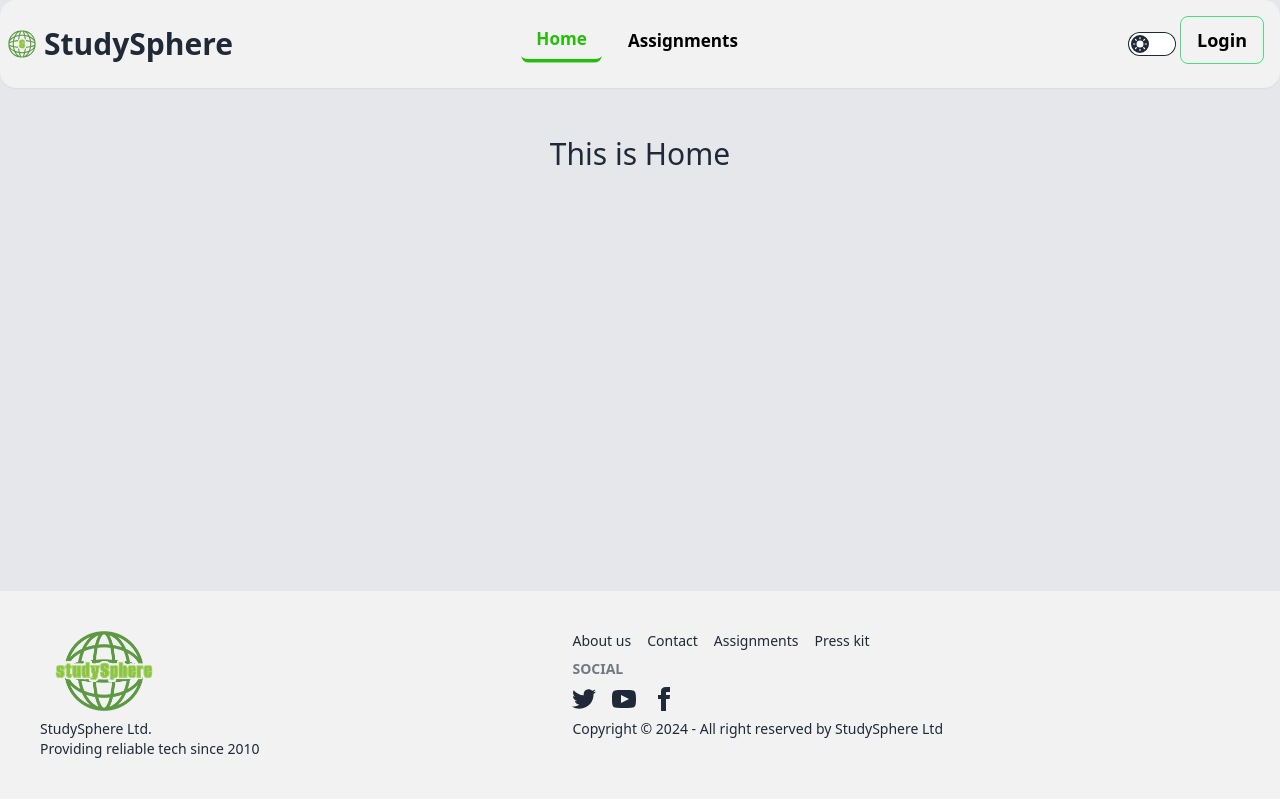
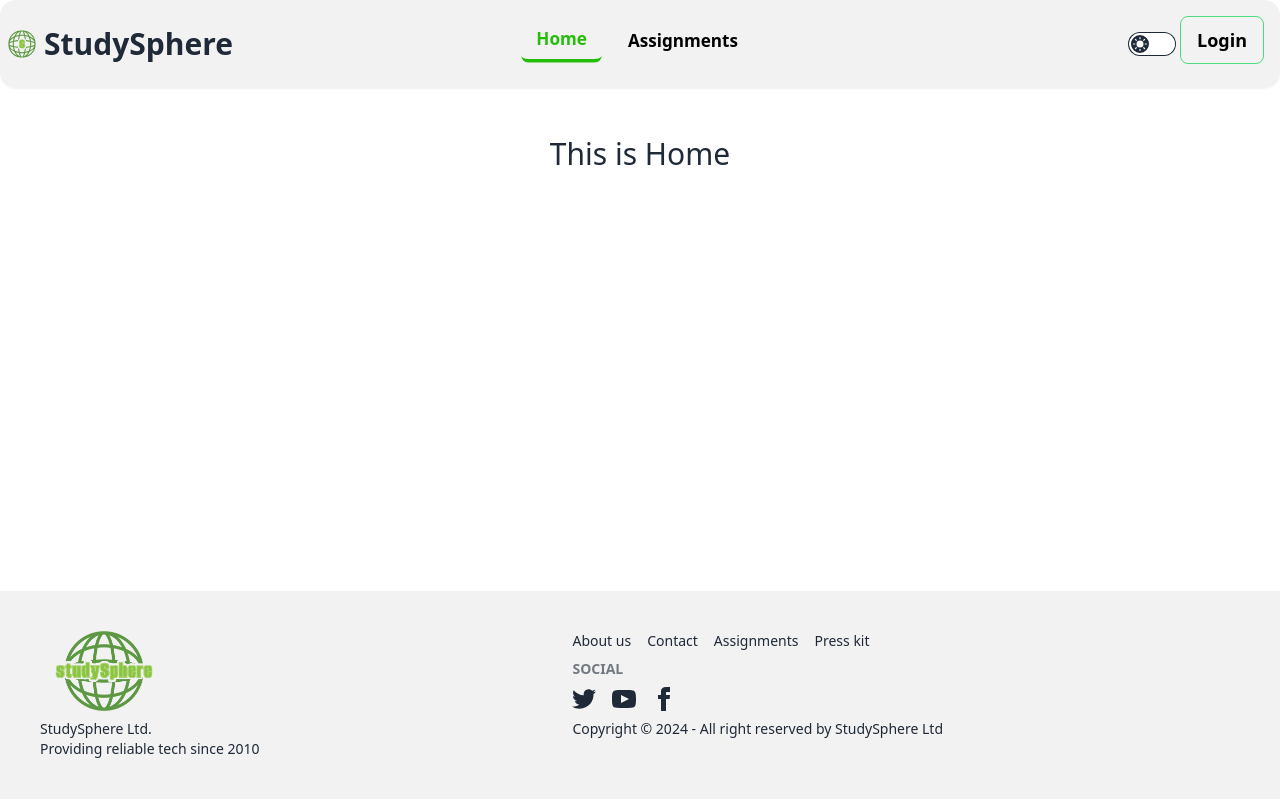
Before and after one commit to md-nasim-mondal/studySphere-client, a React (Vite) app: page / in a window 1280 px wide. Built offline with nearby package versions, Linux system fonts and the light colour scheme; no server answers.

Commit message:
solved some problems

```diff
--- a/src/components/Shared/Assignment.jsx
+++ b/src/components/Shared/Assignment.jsx
@@ -1,6 +1,5 @@
-import { Link } from "react-router-dom";
+import { Link, useLocation } from "react-router-dom";
 import PropTypes from "prop-types";
-
 import toast from "react-hot-toast";
 import axios from "axios";
 import useAuth from "../../hooks/useAuth";
@@ -8,6 +7,7 @@ import Swal from "sweetalert2";
 
 const Assignment = ({ assignment, assignments, setAssignments }) => {
   const { user } = useAuth() || {};
+  const navigate = useLocation();
   const {
     _id,
     assignment_title,
@@ -20,6 +20,10 @@ const Assignment = ({ assignment, assignments, setAssignments }) => {
   } = assignment || {};
 
   const handleDelete = async (id) => {
+    if(!user) {
+      navigate('/login')
+      return toast.error('Please Login First than Try Again!!')
+    }
     const verified = (await assignmentCreator?.email) === user?.email;
     if (!verified) {
       return toast.error(
--- a/src/layouts/Main.jsx
+++ b/src/layouts/Main.jsx
@@ -6,7 +6,7 @@ import { Helmet } from "react-helmet";
 
 const Main = () => {
   return (
-    <div className="bg-gray-200">
+    <div>
     <Helmet>
           <link
             rel="shortcut icon"
--- a/src/routes/PrivateRoute.jsx
+++ b/src/routes/PrivateRoute.jsx
@@ -15,7 +15,7 @@ const PrivateRoute = ({ children }) => {
     if (user) {
         return children;
     }
-    return <Navigate state={location.pathname} to={"/signIn"}></Navigate>;
+    return <Navigate state={location.pathname} to={"/login"}></Navigate>;
 };
 
 PrivateRoute.propTypes = {
```
Also changed, not shown: src/pages/Authentication/Register.jsx (+0 -13 lines).
